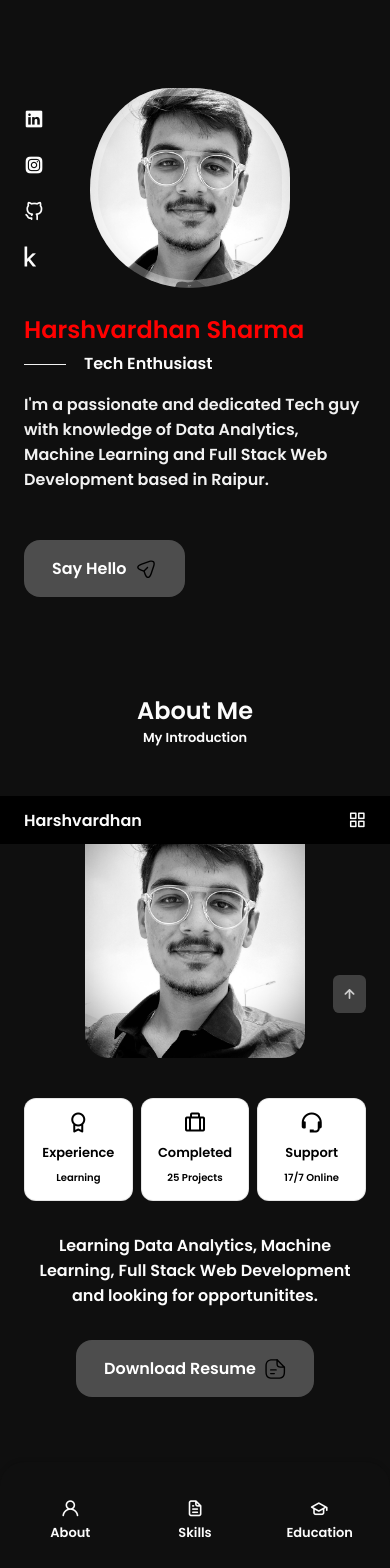
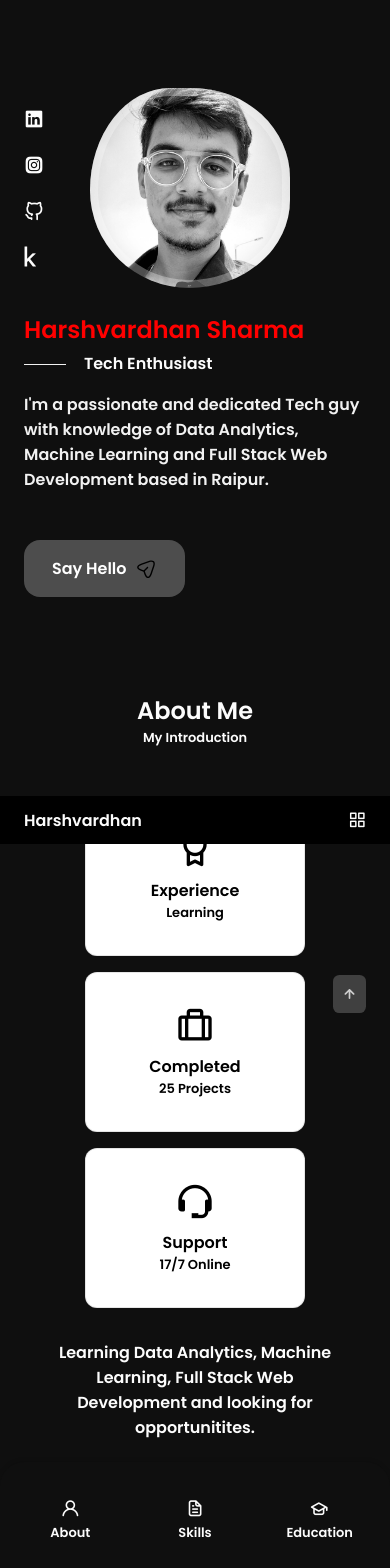
Before and after one commit to Harshvardhan2164/My-Portfolio-Website, a React (Create React App) app: page / in a window 390 px wide. Shown: the top 1568 px of the page. Built offline with nearby package versions, Linux system fonts and the light colour scheme; a web font is replaced by a local one.

Commit message:
Profile pic removed

```diff
--- a/src/components/about/About.js
+++ b/src/components/about/About.js
@@ -1,6 +1,6 @@
 import React from 'react';
 import './about.css';
-import AboutImg from '../../assets/profile.jpg';
+// import AboutImg from '../../assets/profile.jpg';
 import Resume from '../../assets/My_Resume.pdf';
 import Info from './Info';
 
@@ -10,8 +10,8 @@ const About = () => {
         <h2 className="section__title">About Me</h2>
         <span className="section__subtitle">My Introduction</span>
 
-        <div className="about__container container grid">
-            <img src={AboutImg} alt="" className="about__img" />
+        <div className="about__container container">
+            {/* <img src={AboutImg} alt="" className="about__img" /> */}
 
             <div className="about__data">
                 <Info />
--- a/src/components/about/Info.js
+++ b/src/components/about/Info.js
@@ -2,7 +2,7 @@ import React from 'react'
 
 const Info = () => {
   return (
-    <div className="about__info grid">
+    <div className="about__info">
         <div className="about__box">
         <i class='bx bx-award about__icon'></i>
             <h3 className="about__title">Experience</h3>
--- a/src/components/about/about.css
+++ b/src/components/about/about.css
@@ -1,97 +1,130 @@
-.about__container{
-    grid-template-columns: repeat(2, 1fr);
+.about__container {
+    display: flex;
+    flex-direction: column;
     align-items: center;
-    column-gap: 4rem;
+    justify-content: center;
+    text-align: center;
+    row-gap: 2rem;
+    column-gap: 0;
 }
 
-.about__img{
-    width: 280px;
-    border-radius: 1.5rem;
-    justify-self: center;
+.about__img {
+    display: none;
 }
 
-.about__info{
-    grid-template-columns: repeat(3, 140px);
-    gap: 0.5rem;
+.about__info {
+    display: flex;
+    justify-content: center;
+    flex-wrap: wrap;
+    gap: 1rem;
     margin-bottom: var(--mb-2);
 }
 
-.about__box{
+.about__box {
+    flex: 0 1 160px;
+    width: 160px;
     background-color: var(--container-color);
     border: 1px solid rgba(0, 0, 0, 0.1);
     border-radius: 0.75rem;
+    display: flex;
+    flex-direction: column;
+    align-items: center;
+    justify-content: center;
     text-align: center;
     padding: 1rem 1.25rem;
+    box-sizing: border-box;
+}
+
+.about__data {
+    text-align: center;
+}
+
+.about__description {
+    padding: 0;
+    margin: 0 auto var(--mb-2-5);
+    max-width: 600px;
+    color: var(--title-color);
 }
 
 .about__icon{
     font-size: 1.5rem;
     color: var(--title-color-black);
     margin-bottom: var(--mb-0-5);
+    text-align: center;
+    width: 100%;
 }
 
 .about__title{
     font-size: var(--small-font-size);
     font-weight: var(--font-medium);
     color: var(--title-color-black);
-
+    text-align: center;
+    width: 100%;
 }
 
 .about__subtitle{
     font-size: var(--tiny-font-size);
     color: var(--title-color-black);
+    text-align: center;
+    width: 100%;
 }
 
-.about__description{
-    padding: 0 4rem 0 0;
-    margin-bottom: var(--mb-2-5);
-    color: var(--title-color);
-}
-
-/* Breakpoints */
-/* For Large devices */
+/* Responsive adjustments */
 @media screen and (max-width: 992px) {
-    .about__container{
-        grid-template-columns: 1fr;
-        row-gap: 2.5rem;
+    .about__container {
+        flex-direction: column;
+        row-gap: 2rem;
     }
 
-    .about__img{
-        width: 220px;
-    }
-
-    .about__box{
-        padding: 0.75rem 0.5rem;
-    }
-
-    .about__data{
-        text-align: center;
-    }
-
-    .about__info{
+    .about__info {
         justify-content: center;
     }
 
-    .about__description{
-        padding: 0.5rem;
-        margin-bottom: 2rem;
+    .about__description {
+        padding: 0 1rem;
     }
 }
 
-/* For Medium Devices */
-@media screen and (max-width: 576px){
-    .about__info{
-        grid-template-columns: repeat(3, 1fr);
+@media screen and (max-width: 576px) {
+    .about__info {
+        flex-direction: column;
+        align-items: center;
+        justify-content: center;
     }
 
-    .about__description{
-        padding: 0;
+    .about__icon{
+        font-size: 2.5rem;
+        color: var(--title-color-black);
+        margin-bottom: var(--mb-0-5);
+    }
+
+    .about__title{
+        font-size: var(--noraml-font-size);
+        font-weight: var(--font-medium);
+        color: var(--title-color-black);
+    }
+
+    .about__subtitle{
+        font-size: var(--small-font-size);
+        color: var(--title-color-black);
+    }
+
+    .about__box {
+        width: 100%;
+        max-width: 220px;
+        height: auto;
+        padding: 1.25rem;
     }
 }
 
-/* For Small devices */
 @media screen and (max-width: 350px) {
-    .about__info{
-        grid-template-columns: repeat(2, 1fr);
+    .about__info {
+        flex-direction: column;
+        gap: 1rem;
+    }
+
+    .about__box {
+        width: 100%;
+        max-width: 200px;
     }
 }
```
